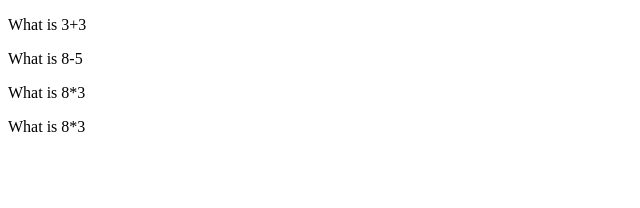
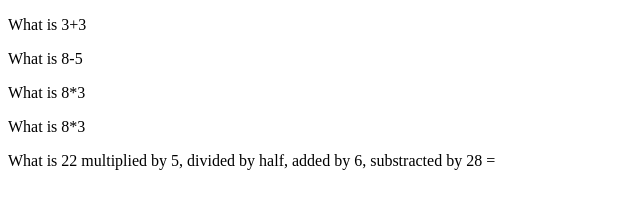
Before and after one commit to prashanthlalan/JavaScript-Projects, a plain HTML site: page Basic JavaScript Projects/Project3_math_operators/index.html in a window 1280 px wide. Shown: the whole page, without its empty margins (0-640 px from the left). Drawn offline with Linux system fonts and the light colour scheme; files whose address does not match are found by name.

Commit message:
Multiple Operations

```diff
--- a/Basic JavaScript Projects/Project3_math_operators/JS/main.js
+++ b/Basic JavaScript Projects/Project3_math_operators/JS/main.js
@@ -14,3 +14,7 @@ function myDivision () {
     var division = 16/2;
     document.getElementById("Math4").innerHTML = "16 / 2 =" + division;
 }
+function myMultiOperators () {
+    var moremath = (22*5)/2+6-28;
+    document.getElementById("Math4").innerHTML = "(22*5)/2+6-28 = " + moremath ;
+}
--- a/Basic JavaScript Projects/Project3_math_operators/index.html
+++ b/Basic JavaScript Projects/Project3_math_operators/index.html
@@ -11,5 +11,6 @@
         <p id="Math2" onclick="myFunction1()">What is 8-5</p>
         <p id="Math3" onclick="myMultiplication()">What is 8*3</p>
         <p id="Math4" onclick="myDivision()">What is 8*3</p>
+        <p id="Math5" onclick="myMultiOperators()">What is 22 multiplied by 5, divided by half, added by 6, substracted by 28 =</p>
     </body>
 </html>
```
